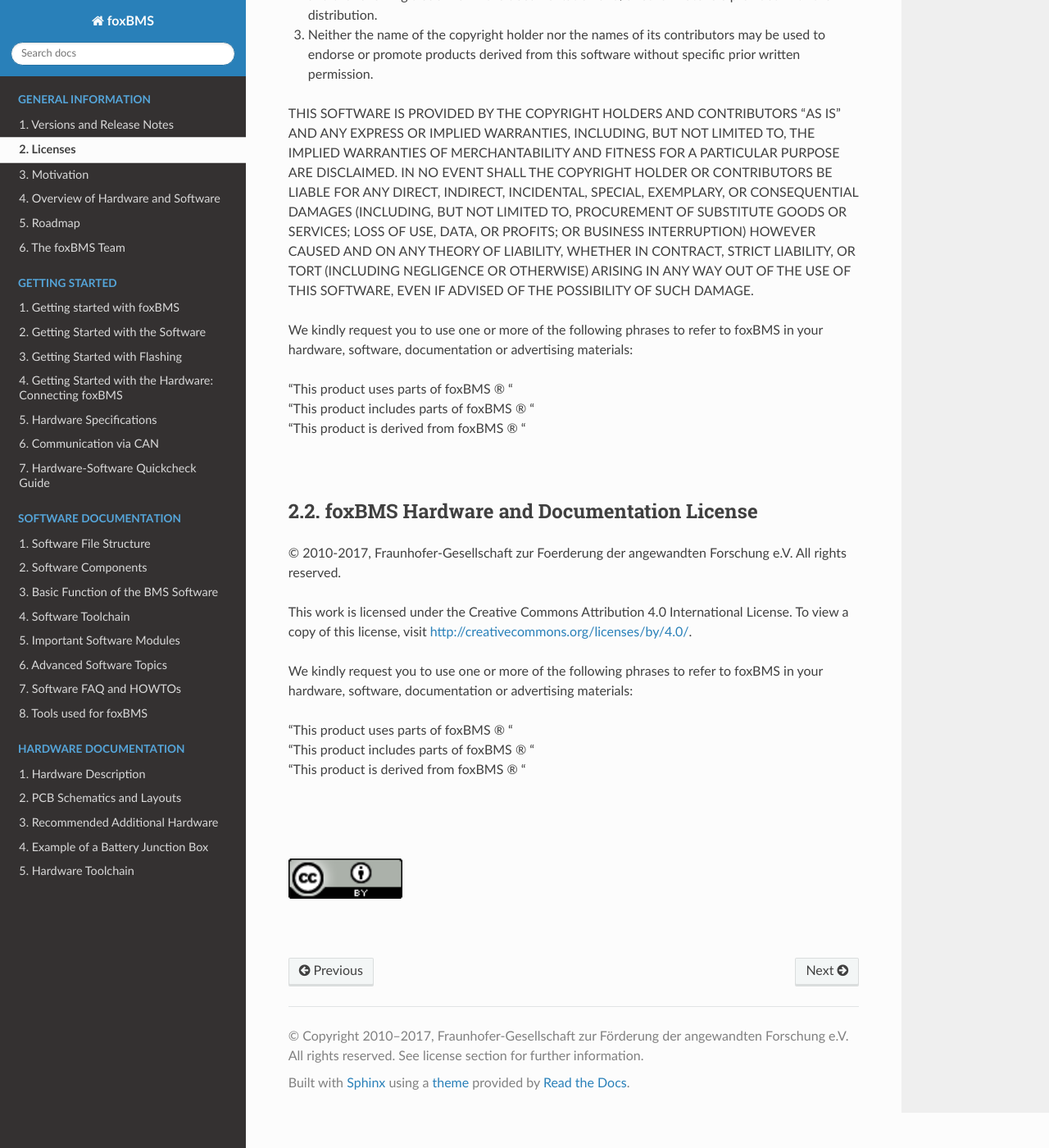
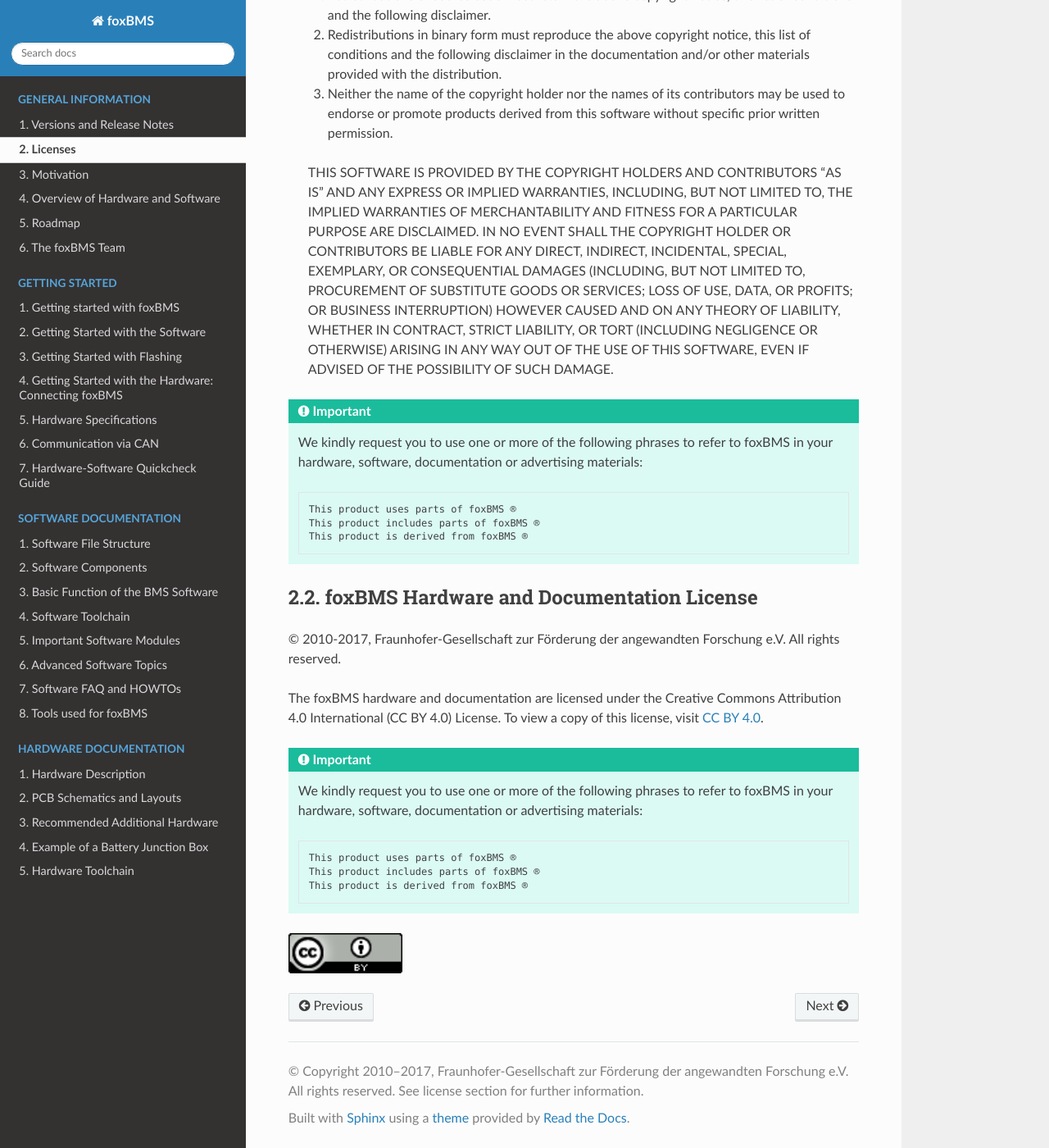
Before and after one commit to foxBMS/foxBMS-documentation, a Sphinx documentation site: the page built from doc/sphinx/general/license/license.rst, in a window 1280 px wide and 1400 px high, scrolled down 497 px. Shown: the whole window at 82% size. Built offline with Sphinx 7.4.7 and the Read the Docs theme 2.0.0, drawn with Linux system fonts in a browser that asks for light colours; pages that are not in the unit, such as notebooks, are missing from menus; the version number could not be read and is left out; some of the changed text lies outside the part shown.

Commit message:
Corrected typos and reformatted the license documentation

```diff
--- a/doc/sphinx/general/license/license.rst
+++ b/doc/sphinx/general/license/license.rst
@@ -10,63 +12,57 @@
 |foxbms| Software License
 ~~~~~~~~~~~~~~~~~~~~~~~~~
 
-|copy| 2010-2017, Fraunhofer-Gesellschaft zur Foerderung der angewandten Forschung e.V.
-All rights reserved.
+|copy| 2010-2017, Fraunhofer-Gesellschaft zur Förderung der angewandten Forschung e.V. All rights reserved.
+
+The |foxbms| embedded software and computer software are licensed under the BSD 3-Clause License.
 
 
 
-*BSD 3-Clause License*
+	BSD 3-Clause License
 
-Redistribution and use in source and binary forms, with or without modification, are permitted provided that the following conditions are met:
+	Redistribution and use in source and binary forms, with or without modification, are permitted provided that the following conditions are met:
 
-1. Redistributions of source code must retain the above copyright notice, this list of conditions and the following disclaimer.
-2. Redistributions in binary form must reproduce the above copyright notice, this list of conditions and the following disclaimer in the documentation and/or other materials provided with the distribution.
-3. Neither the name of the copyright holder nor the names of its contributors may be used to endorse or promote products derived from this software without specific prior written permission.
+	1. Redistributions of source code must retain the above copyright notice, this list of conditions and the following disclaimer.
+	2. Redistributions in binary form must reproduce the above copyright notice, this list of conditions and the following disclaimer in the documentation and/or other materials provided with the distribution.
+	3. Neither the name of the copyright holder nor the names of its contributors may be used to endorse or promote products derived from this software without specific prior written permission.
+
+
+	THIS SOFTWARE IS PROVIDED BY THE COPYRIGHT HOLDERS AND CONTRIBUTORS "AS IS" AND ANY EXPRESS OR IMPLIED WARRANTIES, INCLUDING, BUT NOT LIMITED TO, THE IMPLIED WARRANTIES OF MERCHANTABILITY AND FITNESS FOR A PARTICULAR PURPOSE ARE DISCLAIMED. IN NO EVENT SHALL THE COPYRIGHT HOLDER OR CONTRIBUTORS BE LIABLE FOR ANY DIRECT, INDIRECT, INCIDENTAL, SPECIAL, EXEMPLARY, OR CONSEQUENTIAL DAMAGES (INCLUDING, BUT NOT LIMITED TO, PROCUREMENT OF SUBSTITUTE GOODS OR SERVICES; LOSS OF USE, DATA, OR PROFITS; OR BUSINESS INTERRUPTION) HOWEVER CAUSED AND ON ANY THEORY OF LIABILITY, WHETHER IN CONTRACT, STRICT LIABILITY, OR TORT (INCLUDING NEGLIGENCE OR OTHERWISE) ARISING IN ANY WAY OUT OF THE USE OF THIS SOFTWARE, EVEN IF ADVISED OF THE POSSIBILITY OF SUCH DAMAGE.
 
 
 
-THIS SOFTWARE IS PROVIDED BY THE COPYRIGHT HOLDERS AND CONTRIBUTORS "AS IS" AND ANY EXPRESS OR IMPLIED WARRANTIES, INCLUDING,
-BUT NOT LIMITED TO, THE IMPLIED WARRANTIES OF MERCHANTABILITY AND FITNESS FOR A PARTICULAR PURPOSE ARE DISCLAIMED. IN NO EVENT
-SHALL THE COPYRIGHT HOLDER OR CONTRIBUTORS BE LIABLE FOR ANY DIRECT, INDIRECT, INCIDENTAL, SPECIAL, EXEMPLARY, OR CONSEQUENTIAL
-DAMAGES (INCLUDING, BUT NOT LIMITED TO, PROCUREMENT OF SUBSTITUTE GOODS OR SERVICES; LOSS OF USE, DATA, OR PROFITS; OR BUSINESS
-INTERRUPTION) HOWEVER CAUSED AND ON ANY THEORY OF LIABILITY, WHETHER IN CONTRACT, STRICT LIABILITY, OR TORT (INCLUDING
-NEGLIGENCE OR OTHERWISE) ARISING IN ANY WAY OUT OF THE USE OF THIS SOFTWARE, EVEN IF ADVISED OF THE POSSIBILITY OF SUCH DAMAGE.
+.. important::
+	We kindly request you to use one or more of the following phrases to refer to |foxbms| in your hardware, software, documentation or advertising materials:
 
+	.. parsed-literal::
 
+		This product uses parts of |foxbms| |reg|
+		This product includes parts of |foxbms| |reg|
+		This product is derived from |foxbms| |reg|
 
-We kindly request you to use one or more of the following phrases to refer to foxBMS in your hardware, software, documentation or advertising materials:
-
-| "This product uses parts of foxBMS |reg| "
-| "This product includes parts of foxBMS |reg| "
-| "This product is derived from foxBMS |reg| "
-
-|
 
 |foxbms| Hardware and Documentation License
 ~~~~~~~~~~~~~~~~~~~~~~~~~~~~~~~~~~~~~~~~~~~
 
-|copy| 2010-2017, Fraunhofer-Gesellschaft zur Foerderung der angewandten Forschung e.V.
-All rights reserved.
+|copy| 2010-2017, Fraunhofer-Gesellschaft zur Förderung der angewandten Forschung e.V. All rights reserved.
 
 
 
-This work is licensed under the Creative Commons Attribution 4.0 International License. To view a copy of this license, visit http://creativecommons.org/licenses/by/4.0/.
+The |foxbms| hardware and documentation are licensed under the Creative Commons Attribution 4.0 International (CC BY 4.0) License. To view a copy of this license, visit `CC BY 4.0 <https://creativecommons.org/licenses/by/4.0/>`_.
 
 
 
-We kindly request you to use one or more of the following phrases to refer to foxBMS in your hardware, software, documentation or advertising materials:
+.. important::
+	We kindly request you to use one or more of the following phrases to refer to |foxbms| in your hardware, software, documentation or advertising materials:
 
-| "This product uses parts of foxBMS |reg| "
-| "This product includes parts of foxBMS |reg| "
-| "This product is derived from foxBMS |reg| "
+	.. parsed-literal::
 
-|
-|
+		This product uses parts of |foxbms| |reg|
+		This product includes parts of |foxbms| |reg|
+		This product is derived from |foxbms| |reg|
 
 
-| |cc1|
-|
-|
+|cc1|
 
 .. |cc1| image:: cc.large.png
    :width: 20 %
--- a/doc/sphinx/index.rst
+++ b/doc/sphinx/index.rst
@@ -1,4 +1,6 @@
 .. include:: ./macros.rst
+
+.. highlight:: c
 
 ==========================
 The |foxBMS| Documentation
```
Also changed, not shown: other parts of doc/sphinx/general/license/license.rst (+2 -0 lines).
